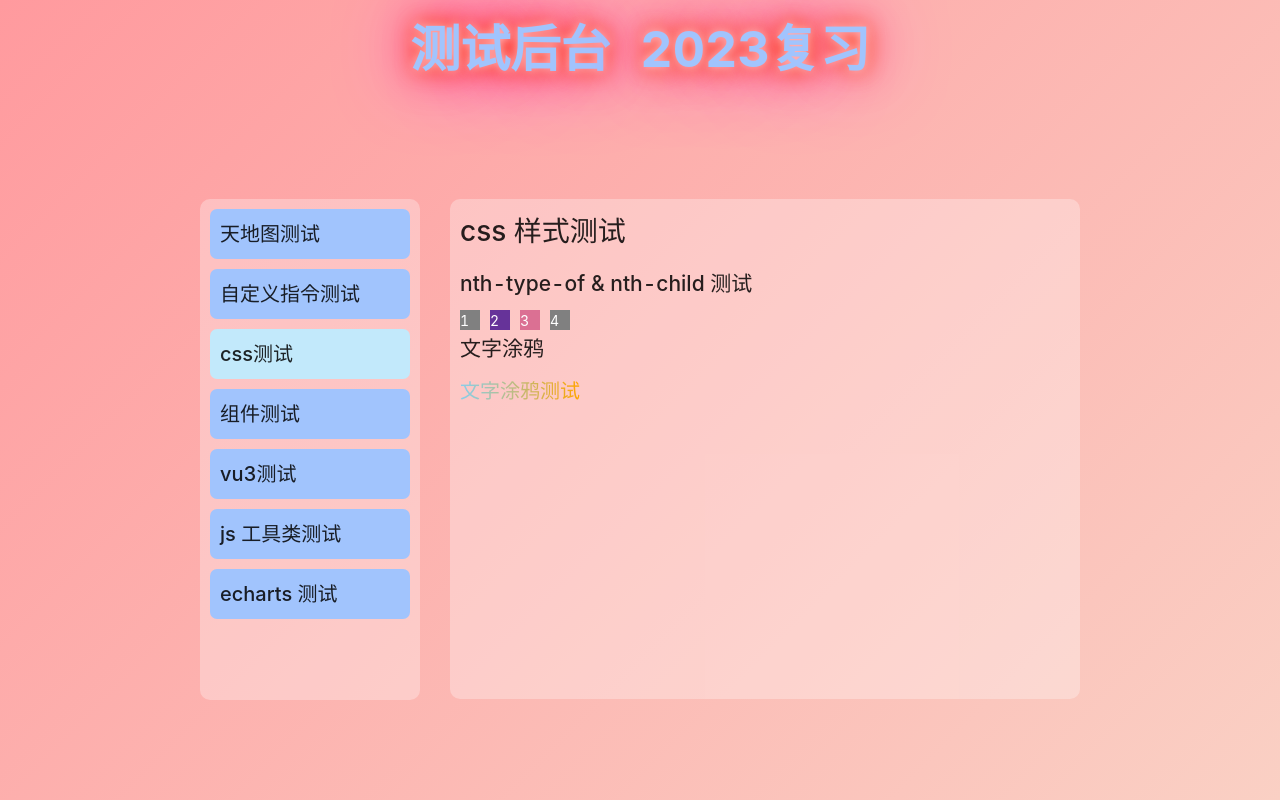
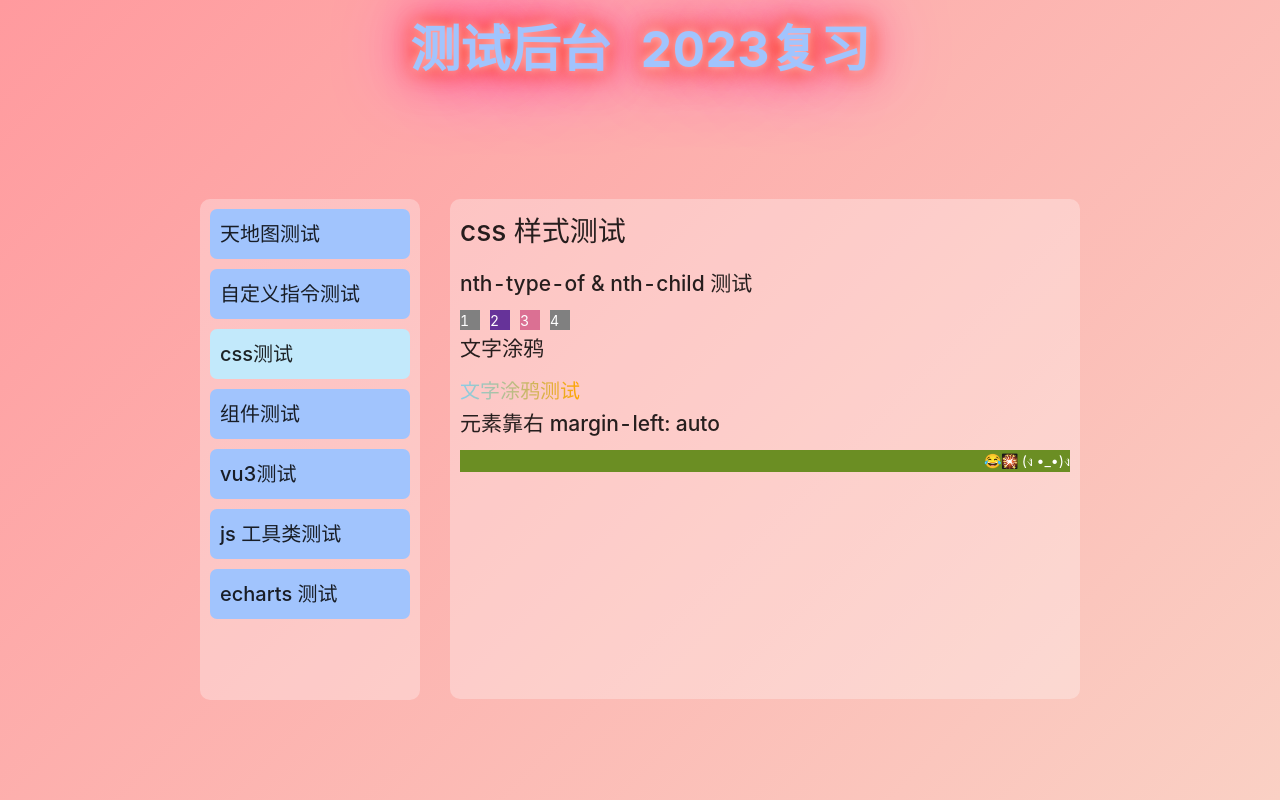
Before and after one commit to mpasdi/test-vue3, a Vue app: page /background/cssTest in a window 1280 px wide. Built offline with nearby package versions, Linux system fonts and the light colour scheme.

Commit message:
feat: css中滚动条测试

```diff
--- a/src/views/background/index.vue
+++ b/src/views/background/index.vue
@@ -88,6 +88,28 @@
         overflow-y: auto;
         height: calc(100vh - 300px);
       }
+
+      .content::-webkit-scrollbar {
+        // color: rebeccapurple;
+        width: 8px;
+        // height: 10px;
+
+        // display: none;
+      }
+
+      .content::-webkit-scrollbar-thumb {
+        background-color: #888;
+        border-radius: 4px;
+        background-image: linear-gradient(to bottom, red, orange, skyblue);
+      }
+      .content::-webkit-scrollbar-track {
+        background-color: orange;
+        border-radius: 4px;
+        background-image: linear-gradient(to bottom, orange, pink);
+      }
+      // .content::-webkit-scrollbar-button {
+      //   background-color: red;
+      // }
     }
   }
 </style>
--- a/src/views/background/modules/ComponentsTest.vue
+++ b/src/views/background/modules/ComponentsTest.vue
@@ -184,7 +184,7 @@
 <style scoped lang="less">
   .wrap {
     height: 100%;
-    overflow: auto;
+    // overflow: auto;
   }
   .input-image {
     width: 200px;
--- a/src/views/background/modules/CssTest.vue
+++ b/src/views/background/modules/CssTest.vue
@@ -14,6 +14,11 @@
 
     <h2>文字涂鸦</h2>
     <div class="font-griffiti">文字涂鸦测试</div>
+
+    <h2>元素靠右 margin-left: auto</h2>
+    <div class="margin-test">
+      <span>😂🎇 (ง •_•)ง</span>
+    </div>
   </div>
 </template>
 
@@ -48,4 +53,14 @@
     -webkit-background-clip: text;
     color: transparent;
   }
+
+  .margin-test {
+    background-color: olivedrab;
+    display: flex;
+
+    span {
+      color: white;
+      margin-left: auto;
+    }
+  }
 </style>
```
